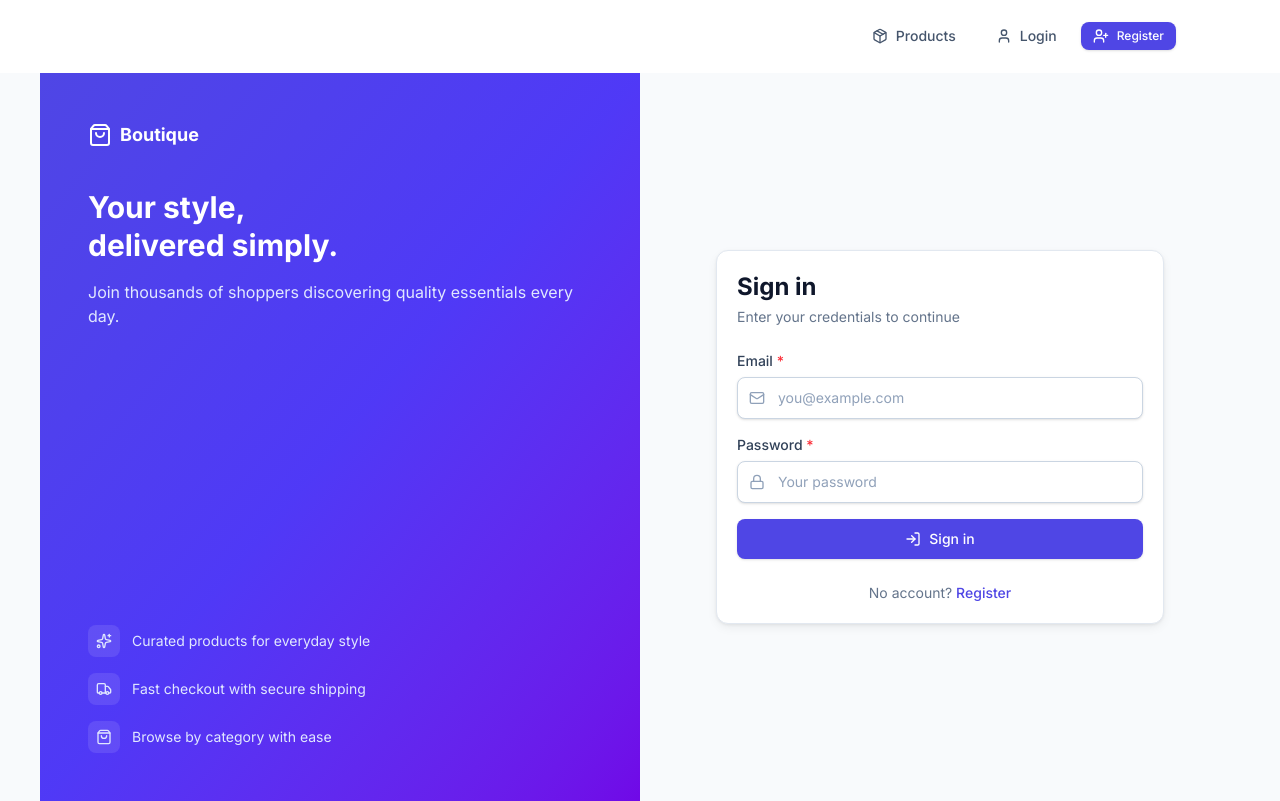
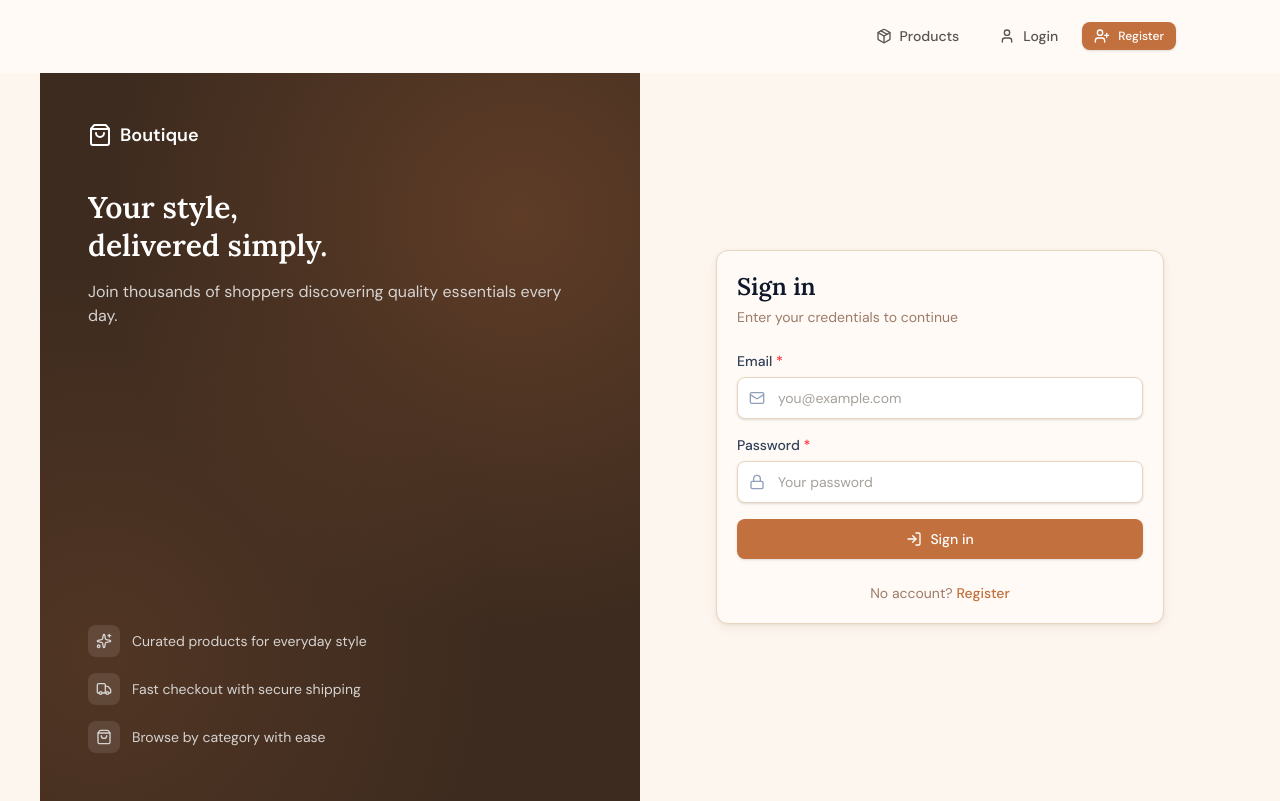
Before and after one commit to AdamsUCCollegeProjects/ite-403-final-frontend, a Vue app: page /login in a window 1280 px wide. Built offline with nearby package versions, Linux system fonts and the light colour scheme; no server answers.

Commit message:
Refactor styles across components for a cohesive design. Update font families, color variables, and background gradients to enhance visual consistency. Adjust button and card styles for improved user experience in the e-commerce application.

```diff
--- a/index.html
+++ b/index.html
@@ -6,7 +6,6 @@
     <meta name="viewport" content="width=device-width, initial-scale=1.0">
     <link rel="preconnect" href="https://fonts.googleapis.com">
     <link rel="preconnect" href="https://fonts.gstatic.com" crossorigin>
-    <link href="https://fonts.googleapis.com/css2?family=Inter:wght@400;500;600;700&display=swap" rel="stylesheet">
     <title>Boutique Shop</title>
   </head>
   <body>
--- a/src/assets/main.css
+++ b/src/assets/main.css
@@ -1,22 +1,25 @@
+@import url('https://fonts.googleapis.com/css2?family=Lora:wght@400;600&family=DM+Sans:wght@400;500;600&display=swap');
 @import 'tailwindcss';
 
 @theme {
-  --font-sans: 'Inter', ui-sans-serif, system-ui, sans-serif;
+  --font-sans: 'DM Sans', ui-sans-serif, system-ui, sans-serif;
+  --font-serif: 'Lora', Georgia, serif;
 
-  --color-brand-50: #eef2ff;
-  --color-brand-100: #e0e7ff;
-  --color-brand-600: #4f46e5;
-  --color-brand-700: #4338ca;
-  --color-brand-800: #3730a3;
+  --color-brand-50:  #fdf3ec;
+  --color-brand-100: #fae3cc;
+  --color-brand-200: #f5c89a;
+  --color-brand-600: #c2703e;
+  --color-brand-700: #a85c30;
+  --color-brand-800: #8a4722;
 
-  --color-surface: #ffffff;
-  --color-muted: #f8fafc;
-  --color-muted-foreground: #64748b;
+  --color-surface:            #fffaf5;
+  --color-muted:              #fdf6ee;
+  --color-muted-foreground:   #9c7b6a;
 
-  --color-accent-warm: #f59e0b;
+  --color-border-soft: #e8d5c0;
 
-  --shadow-card: 0 1px 3px 0 rgb(0 0 0 / 0.06), 0 4px 12px -2px rgb(0 0 0 / 0.08);
-  --shadow-card-hover: 0 4px 6px -1px rgb(0 0 0 / 0.08), 0 10px 24px -4px rgb(0 0 0 / 0.12);
+  --shadow-card:       0 1px 3px 0 rgb(100 60 20 / 0.07), 0 4px 12px -2px rgb(100 60 20 / 0.09);
+  --shadow-card-hover: 0 4px 6px -1px rgb(100 60 20 / 0.09), 0 10px 24px -4px rgb(100 60 20 / 0.13);
 }
 
 @layer base {
@@ -25,9 +28,11 @@
     -webkit-font-smoothing: antialiased;
     -moz-osx-font-smoothing: grayscale;
   }
-
   body {
-    @apply bg-muted text-slate-900;
+    @apply bg-muted text-stone-900;
+  }
+  h1, h2, h3 {
+    font-family: var(--font-serif);
   }
 }
 
@@ -39,51 +44,43 @@
   .btn-primary {
     @apply inline-flex items-center justify-center gap-2 rounded-lg bg-brand-600 px-4 py-2.5 text-sm font-medium text-white shadow-sm transition-all hover:bg-brand-700 hover:shadow focus:outline-none focus:ring-2 focus:ring-brand-600 focus:ring-offset-2 disabled:pointer-events-none disabled:opacity-50;
   }
-
   .btn-secondary {
-    @apply inline-flex items-center justify-center gap-2 rounded-lg border border-slate-200 bg-white px-4 py-2.5 text-sm font-medium text-slate-700 shadow-sm transition-all hover:bg-slate-50 focus:outline-none focus:ring-2 focus:ring-brand-600 focus:ring-offset-2 disabled:pointer-events-none disabled:opacity-50;
+    @apply inline-flex items-center justify-center gap-2 rounded-lg border border-[var(--color-border-soft)] bg-[var(--color-surface)] px-4 py-2.5 text-sm font-medium text-stone-700 shadow-sm transition-all hover:bg-brand-50 focus:outline-none focus:ring-2 focus:ring-brand-600 focus:ring-offset-2 disabled:pointer-events-none disabled:opacity-50;
   }
-
   .btn-ghost {
-    @apply inline-flex items-center justify-center gap-2 rounded-lg px-4 py-2.5 text-sm font-medium text-slate-600 transition-all hover:bg-slate-100 hover:text-slate-900 focus:outline-none focus:ring-2 focus:ring-brand-600 focus:ring-offset-2 disabled:pointer-events-none disabled:opacity-50;
+    @apply inline-flex items-center justify-center gap-2 rounded-lg px-4 py-2.5 text-sm font-medium text-stone-600 transition-all hover:bg-brand-50 hover:text-stone-900 focus:outline-none focus:ring-2 focus:ring-brand-600 focus:ring-offset-2 disabled:pointer-events-none disabled:opacity-50;
   }
-
   .btn-danger {
     @apply inline-flex items-center justify-center gap-2 rounded-lg px-4 py-2.5 text-sm font-medium text-red-600 transition-all hover:bg-red-50 focus:outline-none focus:ring-2 focus:ring-red-500 focus:ring-offset-2 disabled:pointer-events-none disabled:opacity-50;
   }
-
   .btn-sm {
     @apply px-3 py-1.5 text-xs;
   }
 
   .card {
-    @apply rounded-xl border border-slate-200 bg-white shadow-[var(--shadow-card)];
+    @apply rounded-xl border border-[var(--color-border-soft)] bg-[var(--color-surface)] shadow-[var(--shadow-card)];
   }
 
   .input-field {
-    @apply w-full rounded-lg border border-slate-300 bg-white px-3 py-2.5 text-sm text-slate-900 shadow-sm transition-all placeholder:text-slate-400 focus:border-brand-600 focus:outline-none focus:ring-2 focus:ring-brand-600/20;
+    @apply w-full rounded-lg border border-[var(--color-border-soft)] bg-white px-3 py-2.5 text-sm text-stone-900 shadow-sm transition-all placeholder:text-stone-400 focus:border-brand-600 focus:outline-none focus:ring-2 focus:ring-brand-600/20;
   }
-
   .input-field-error {
     @apply border-red-400 focus:border-red-500 focus:ring-red-500/20;
   }
 
   .table-container {
-    @apply overflow-x-auto rounded-xl border border-slate-200 bg-white shadow-[var(--shadow-card)];
+    @apply overflow-x-auto rounded-xl border border-[var(--color-border-soft)] bg-[var(--color-surface)] shadow-[var(--shadow-card)];
   }
-
   .table-header {
-    @apply border-b border-slate-200 bg-slate-50;
+    @apply border-b border-[var(--color-border-soft)] bg-brand-50;
   }
-
   .table-row {
-    @apply border-b border-slate-100 transition-colors even:bg-slate-50/50 hover:bg-slate-50;
+    @apply border-b border-stone-100 transition-colors even:bg-brand-50/40 hover:bg-brand-50;
   }
 
   .link-brand {
     @apply font-medium text-brand-600 hover:text-brand-700 hover:underline;
   }
-
   .success-banner {
     @apply rounded-lg border border-green-200 bg-green-50 px-4 py-3 text-sm text-green-800;
   }
--- a/src/components/AppFooter.vue
+++ b/src/components/AppFooter.vue
@@ -3,11 +3,11 @@ import { RouterLink } from 'vue-router'
 </script>
 
 <template>
-  <footer class="mt-auto border-t border-slate-200 bg-white">
+  <footer class="mt-auto border-t border-[var(--color-border-soft)] bg-[var(--color-surface)]">
     <div class="page-container py-12">
       <div class="grid gap-8 md:grid-cols-3">
         <div>
-          <p class="text-lg font-bold text-brand-600">Boutique</p>
+          <p class="text-lg font-bold text-brand-600" style="font-family: var(--font-serif)">Boutique</p>
           <p class="mt-2 text-sm text-muted-foreground">
             Curated essentials for everyday style. Quality products, simple shopping.
           </p>
@@ -31,7 +31,7 @@ import { RouterLink } from 'vue-router'
         </div>
       </div>
 
-      <p class="mt-10 border-t border-slate-100 pt-6 text-center text-xs text-muted-foreground">
+      <p class="mt-10 border-t border-[var(--color-border-soft)] pt-6 text-center text-xs text-muted-foreground">
         &copy; {{ new Date().getFullYear() }} Boutique Shop. All rights reserved.
       </p>
     </div>
--- a/src/components/AuthBrandPanel.vue
+++ b/src/components/AuthBrandPanel.vue
@@ -10,7 +10,8 @@ const FEATURES = [
 
 <template>
   <div
-    class="hidden flex-col justify-between bg-gradient-to-br from-brand-600 via-indigo-600 to-violet-700 p-10 text-white lg:flex lg:w-1/2 lg:p-12"
+    class="hidden flex-col justify-between p-10 text-white lg:flex lg:w-1/2 lg:p-12"
+    style="background-color: #3d2b1f; background-image: radial-gradient(circle at 80% 20%, rgba(194,112,62,0.25) 0%, transparent 55%), radial-gradient(circle at 10% 80%, rgba(194,112,62,0.15) 0%, transparent 50%);"
   >
     <div>
       <p class="flex items-center gap-2 text-lg font-bold">
@@ -20,7 +21,7 @@ const FEATURES = [
       <h2 class="mt-10 text-3xl font-bold leading-tight">
         Your style,<br />delivered simply.
       </h2>
-      <p class="mt-4 text-indigo-100">
+      <p class="mt-4 text-stone-300">
         Join thousands of shoppers discovering quality essentials every day.
       </p>
     </div>
@@ -29,7 +30,7 @@ const FEATURES = [
       <li
         v-for="feature in FEATURES"
         :key="feature.text"
-        class="flex items-center gap-3 text-sm text-indigo-100"
+        class="flex items-center gap-3 text-sm text-stone-300"
       >
         <div class="rounded-lg bg-white/10 p-2">
           <component :is="feature.icon" class="h-4 w-4" />
--- a/src/components/OrderStatusBadge.vue
+++ b/src/components/OrderStatusBadge.vue
@@ -7,8 +7,8 @@ const props = defineProps<{
 
 const STATUS_STYLES: Record<OrderStatus, string> = {
   pending: 'bg-amber-100 text-amber-800 ring-amber-200',
-  confirmed: 'bg-blue-100 text-blue-800 ring-blue-200',
-  shipped: 'bg-indigo-100 text-indigo-800 ring-indigo-200',
+  confirmed: 'bg-brand-100 text-brand-800 ring-brand-200',
+  shipped: 'bg-brand-200 text-brand-800 ring-brand-200',
   delivered: 'bg-green-100 text-green-800 ring-green-200',
   cancelled: 'bg-red-100 text-red-800 ring-red-200',
 }
--- a/src/components/ProductCard.vue
+++ b/src/components/ProductCard.vue
@@ -53,7 +53,7 @@ const stockLabel = computed(() => {
       <div class="mb-2 flex items-start justify-between gap-2">
         <span
           v-if="categoryName"
-          class="rounded-full bg-slate-100 px-2 py-0.5 text-xs font-medium text-slate-600"
+          class="rounded-full bg-brand-100 px-2 py-0.5 text-xs font-medium text-brand-800"
         >
           {{ categoryName }}
         </span>
--- a/src/layouts/AppLayout.vue
+++ b/src/layouts/AppLayout.vue
@@ -53,8 +53,8 @@ onMounted(() => {
       class="sticky top-0 z-50 transition-all duration-200"
       :class="
         isScrolled
-          ? 'border-b border-slate-200/80 bg-white/80 shadow-sm backdrop-blur-md'
-          : 'border-b border-transparent bg-white'
+          ? 'border-b border-[var(--color-border-soft)]/80 bg-[var(--color-surface)]/90 shadow-sm backdrop-blur-md'
+          : 'border-b border-transparent bg-[var(--color-surface)]'
       "
     >
       <nav class="page-container flex items-center justify-between py-4">
@@ -102,7 +102,7 @@ onMounted(() => {
           <template v-if="authStore.isAuthenticated">
             <div class="hidden items-center gap-2 pl-2 sm:flex">
               <div
-                class="flex h-8 w-8 items-center justify-center rounded-full bg-brand-100 text-xs font-semibold text-brand-700"
+                class="flex h-8 w-8 items-center justify-center rounded-full bg-brand-100 text-xs font-semibold text-brand-800"
               >
                 {{ userInitials }}
               </div>
--- a/src/utils/categoryVisuals.ts
+++ b/src/utils/categoryVisuals.ts
@@ -7,7 +7,7 @@ export interface CategoryVisual {
 
 const CATEGORY_VISUALS: Record<string, CategoryVisual> = {
   clothes: {
-    gradient: 'from-indigo-500 to-violet-600',
+    gradient: 'from-brand-600 to-brand-800',
     icon: Shirt,
   },
   shoes: {
@@ -21,7 +21,7 @@ const CATEGORY_VISUALS: Record<string, CategoryVisual> = {
 }
 
 const FALLBACK_VISUAL: CategoryVisual = {
-  gradient: 'from-slate-400 to-slate-600',
+  gradient: 'from-stone-400 to-stone-600',
   icon: ShoppingBag,
 }
 
```
Also changed, not shown: src/components/ShopHero.vue (+5 -4 lines), src/views/admin/DashboardView.vue (+4 -4 lines).
